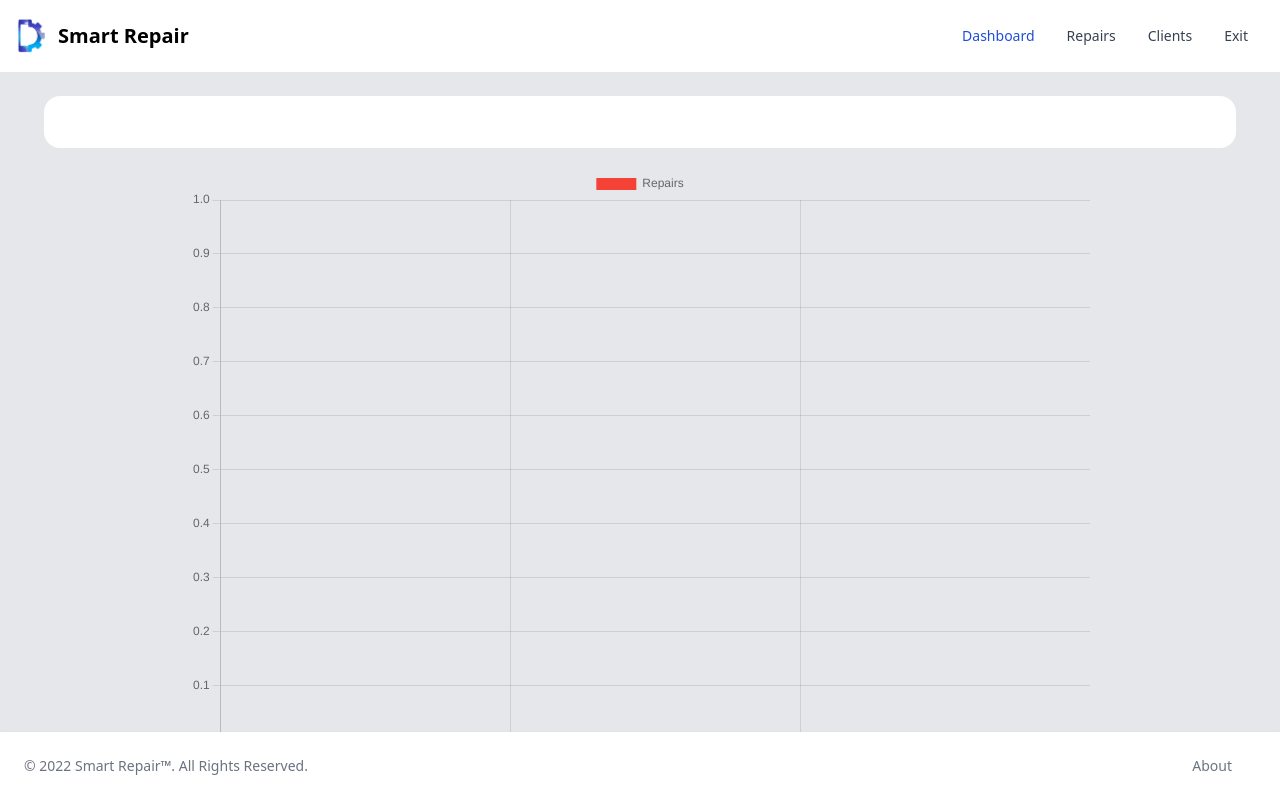
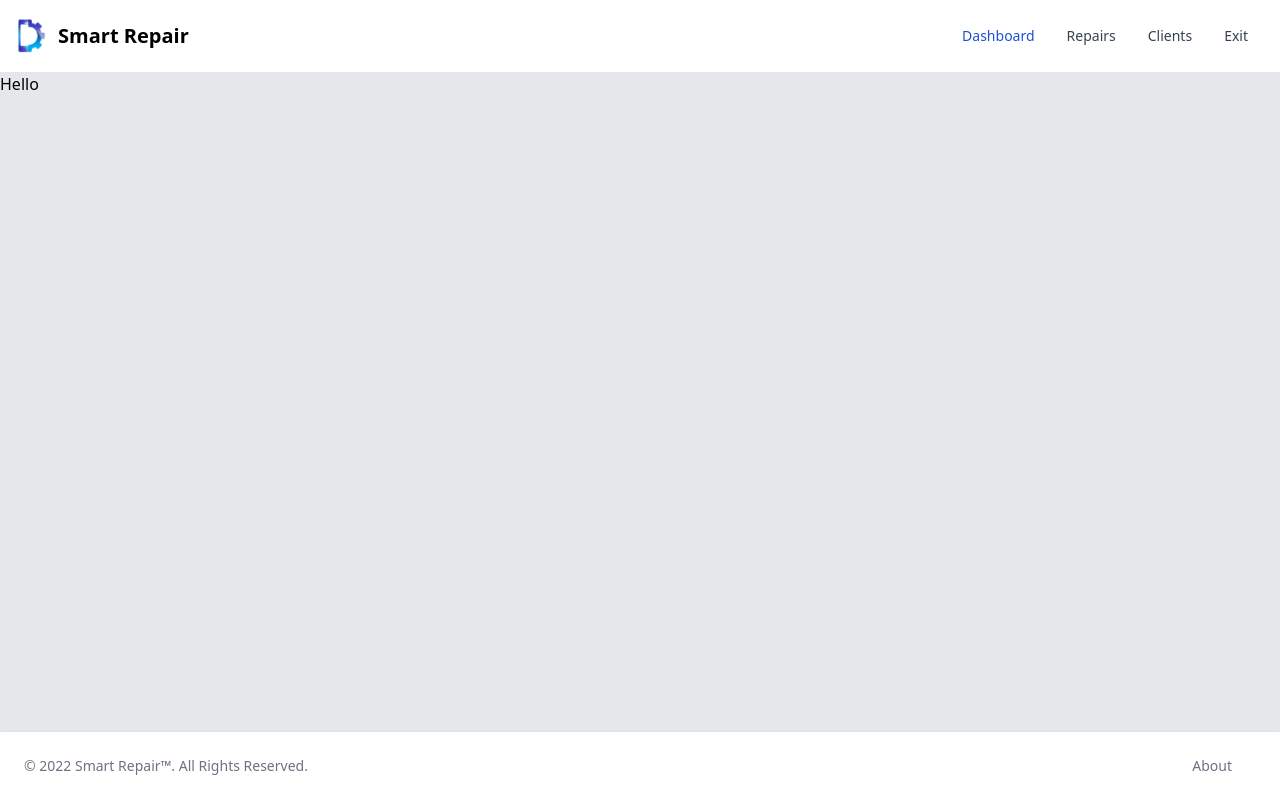
Before and after one commit to fabian-nunes/smart-repair, a Vue app: page /repairs in a window 1280 px wide. Built offline with nearby package versions, Linux system fonts and the light colour scheme; no server answers.

Commit message:
added basic routing

```diff
--- a/package.json
+++ b/package.json
@@ -9,12 +9,14 @@
   },
   "dependencies": {
     "autoprefixer": "^10",
+    "axios": "^0.27.2",
     "chart.js": "^3.9.0",
     "core-js": "^3.8.3",
     "postcss": "^8",
     "tailwindcss": "^3",
     "vue": "^3.2.13",
-    "vue-chartjs": "^4.1.1"
+    "vue-chartjs": "^4.1.1",
+    "vue-router": "^4.1.3"
   },
   "devDependencies": {
     "@babel/core": "^7.12.16",
--- a/src/App.vue
+++ b/src/App.vue
@@ -1,7 +1,7 @@
 <template>
   <main class="bg-gray-200 flex flex-col min-h-screen">
     <NavBar></NavBar>
-    <DashboardMain></DashboardMain>
+    <router-view></router-view>
     <FooterSmart class="mt-auto"></FooterSmart>
   </main>
 </template>
@@ -9,7 +9,6 @@
 <script>
 import NavBar from "@/components/NavBar";
 import FooterSmart from "@/components/FooterSmart";
-import DashboardMain from "@/components/Dashboard/DashboardMain";
 
 import './assets/tailwind.css';
 
@@ -18,7 +17,6 @@ export default {
   components: {
     NavBar,
     FooterSmart,
-    DashboardMain
   }
 }
 </script>
--- /dev/null
+++ b/src/components/Repairs/RepairsMain.vue
@@ -0,0 +1,13 @@
+<template>
+  <h1>Hello</h1>
+</template>
+
+<script>
+export default {
+  name: "RepairsMain"
+}
+</script>
+
+<style scoped>
+
+</style>
--- a/src/main.js
+++ b/src/main.js
@@ -1,5 +1,21 @@
 import { createApp } from 'vue'
-import App from './App.vue'
+import {createRouter, createWebHistory} from "vue-router";
 import './assets/tailwind.css'
 
-createApp(App).mount('#app')
+import App from './App.vue'
+import RepairsMain from "@/components/Repairs/RepairsMain";
+import DashboardMain from "@/components/Dashboard/DashboardMain";
+
+const router = createRouter({
+    history: createWebHistory(),
+    routes: [
+        { path: '/', component: DashboardMain },
+        { path: '/repairs', component: RepairsMain },
+        ]
+});
+
+const app = createApp(App);
+
+app.use(router);
+
+app.mount('#app');
```
Also changed, not shown: 1 other file (tests, documents, lock files or other folders).
